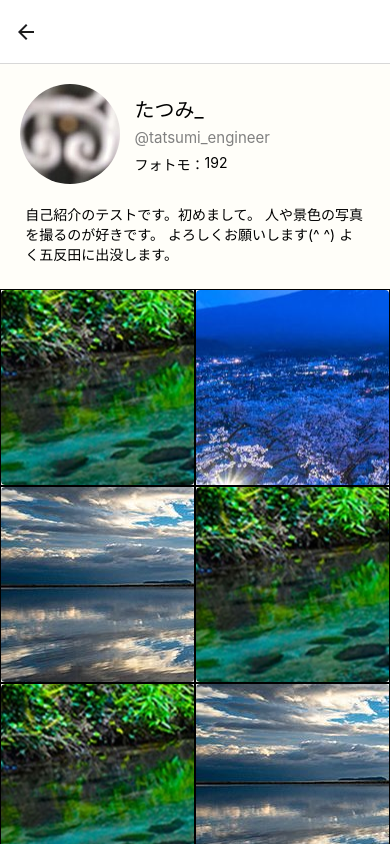
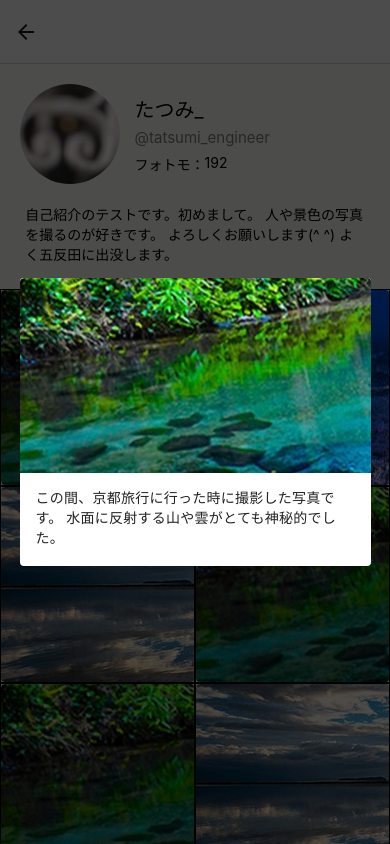
Before and after one commit to tatsumi-0729/photomo, a React Native app: screen /UserDetail in a window 390 px wide. Both pictures are taken after a click on the element 97 px from the left and 387 px from the top of the page. Shown: the top 844 px of the page. Built offline with nearby package versions, Linux system fonts and the light colour scheme.

Commit message:
add modal of photo

```diff
--- a/package.json
+++ b/package.json
@@ -22,6 +22,7 @@
     "react-native-fast-image": "^8.5.11",
     "react-native-gesture-handler": "^1.10.3",
     "react-native-linear-gradient": "^2.5.6",
+    "react-native-modal": "^13.0.0",
     "react-native-paper": "^4.9.2",
     "react-native-reanimated": "^2.3.1",
     "react-native-safe-area-context": "^3.3.2",
--- a/src/components/MessageRoom.tsx
+++ b/src/components/MessageRoom.tsx
@@ -4,7 +4,7 @@ import {
   StyleSheet,
   View,
   Text,
-  TouchableOpacity,
+  TouchableHighlight,
 } from 'react-native';
 import {Avatar} from 'react-native-elements';
 import {useNavigation} from '@react-navigation/native';
@@ -23,7 +23,7 @@ export default function MessageRoom({roomId}: {roomId: any}) {
   const MessageRoomDetailScreenNavigation =
     useNavigation<MessageRoomDetailProp>();
   return (
-    <TouchableOpacity
+    <TouchableHighlight
       onPress={() =>
         MessageRoomDetailScreenNavigation.navigate('MessageRoomDetail', roomId)
       }>
@@ -44,7 +44,7 @@ export default function MessageRoom({roomId}: {roomId: any}) {
           </Text>
         </View>
       </View>
-    </TouchableOpacity>
+    </TouchableHighlight>
   );
 }
 
--- a/src/components/Picture.tsx
+++ b/src/components/Picture.tsx
@@ -1,10 +1,63 @@
-import * as React from 'react';
-import {Card} from 'react-native-paper';
+import React, {useState} from 'react';
+import Modal from 'react-native-modal';
+import {
+  StyleSheet,
+  TouchableWithoutFeedback,
+  TouchableHighlight,
+  View,
+} from 'react-native';
+import {Card, Paragraph} from 'react-native-paper';
 
-export default function MypageScreen({picturePath}: {picturePath: any}) {
+export default function MypageScreen(
+  this: any,
+  {picturePath}: {picturePath: any},
+) {
+  const [isModalVisible, setModalVisible] = useState(false);
+  const toggleModal = () => {
+    setModalVisible(!isModalVisible);
+  };
+
   return (
-    <Card>
-      <Card.Cover source={picturePath} />
-    </Card>
+    <>
+      <TouchableHighlight onPress={toggleModal}>
+        <Card>
+          <Card.Cover source={picturePath} />
+        </Card>
+      </TouchableHighlight>
+
+      <Modal
+        isVisible={isModalVisible}
+        animationIn="zoomIn"
+        animationOut="zoomOut"
+        animationInTiming={250}
+        animationOutTiming={250}
+        backdropTransitionInTiming={250}
+        backdropTransitionOutTiming={250}
+        swipeDirection={['down']}>
+        <TouchableWithoutFeedback onPress={toggleModal}>
+          <View style={styles.modal}>
+            <Card>
+              <Card.Cover source={picturePath} />
+              <Card.Content>
+                <Paragraph style={styles.paragraph}>
+                  この間、京都旅行に行った時に撮影した写真です。
+                  水面に反射する山や雲がとても神秘的でした。
+                </Paragraph>
+              </Card.Content>
+            </Card>
+          </View>
+        </TouchableWithoutFeedback>
+      </Modal>
+    </>
   );
 }
+
+const styles = StyleSheet.create({
+  modal: {
+    flex: 1,
+    justifyContent: 'center',
+  },
+  paragraph: {
+    marginTop: 15,
+  },
+});
--- a/src/components/UserProfile.tsx
+++ b/src/components/UserProfile.tsx
@@ -1,5 +1,12 @@
 import * as React from 'react';
-import {StyleSheet, Text, TextInput, View, Dimensions} from 'react-native';
+import {
+  StyleSheet,
+  Text,
+  TextInput,
+  View,
+  Dimensions,
+  TouchableOpacity,
+} from 'react-native';
 import {Avatar} from 'react-native-elements';
 import Picture from '../components/Picture';
 import {useNavigation} from '@react-navigation/native';
@@ -62,25 +69,23 @@ export default function UserProfile({props}: {props: UserProfileParams}) {
           {/* フォトモ */}
           <View style={styles.photomoWrap}>
             <Text style={styles.photomo}>フォトモ：</Text>
-            <Text
-              style={styles.photomoCount}
+            <TouchableOpacity
               onPress={() =>
                 PhotomoListScreenNavigation.navigate('PhotomoList', userId)
               }>
-              192
-            </Text>
+              <Text style={styles.photomoCount}>192</Text>
+            </TouchableOpacity>
           </View>
           {/* お気に入り */}
           {isMe && (
             <View style={styles.favoriteWrap}>
               <Text style={styles.favorite}>気になる：</Text>
-              <Text
-                style={styles.favoriteCount}
+              <TouchableOpacity
                 onPress={() =>
                   FavoriteListScreenNavigation.navigate('FavoriteList', userId)
                 }>
-                59
-              </Text>
+                <Text style={styles.favoriteCount}>59</Text>
+              </TouchableOpacity>
             </View>
           )}
         </View>
```
Also changed, not shown: tsconfig.json (+19 -15 lines), 2 other files (tests, documents, lock files or other folders).
